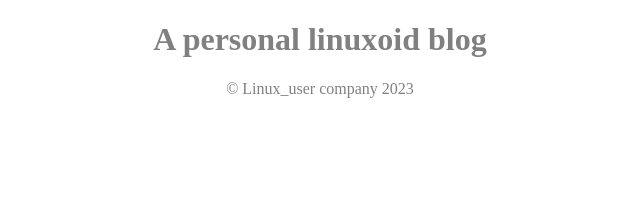
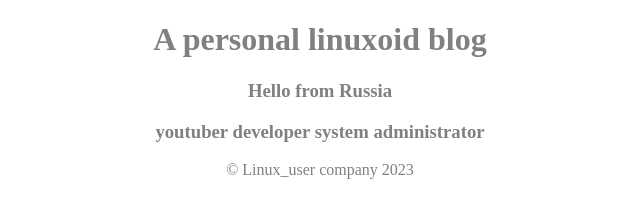
Before and after one commit to x-server-xorg/x-server-xorg.github.io, a plain HTML site: page index.html in a window 1280 px wide. Shown: the whole page, without its empty margins (320-960 px from the left). Drawn offline with Linux system fonts and the light colour scheme.

Commit message:
Update index.html

```diff
--- a/index.html
+++ b/index.html
@@ -3,6 +3,11 @@
 <body>
 <title>github page</title>
  <h1 align="center" style="color:Grey">A personal linuxoid blog</h1>
+
+<h3 align="center" style="color:Grey">Hello from Russia</h3>
+
+<h3 align="center" style="color:Grey">youtuber developer system administrator</h3>
+
 <p align="center" style="color:Grey">© Linux_user company 2023</p>
 </body>
 </html>
```
